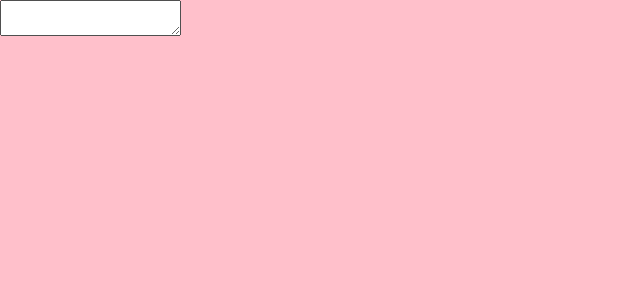
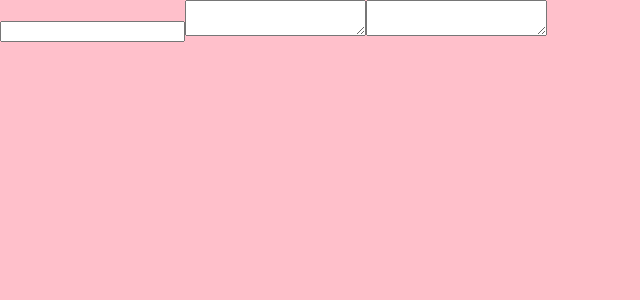
Before and after one commit to taleldayekh/talel.io-frontend, a Next.js app: page /admin/article in a window 1280 px wide. Shown: the top 300 px of the page, without its empty margins (0-640 px from the left). Built offline with nearby package versions, Linux system fonts and the light colour scheme.

Commit message:
Add functions for updating article content

```diff
--- a/tsconfig.json
+++ b/tsconfig.json
@@ -1,6 +1,6 @@
 {
   "compilerOptions": {
-    "target": "es5",
+    "target": "ESNext",
     "lib": ["dom", "dom.iterable", "esnext"],
     "allowJs": true,
     "skipLibCheck": true,
--- a/views/ArticleAdminView/ArticleAdminController.tsx
+++ b/views/ArticleAdminView/ArticleAdminController.tsx
@@ -1,10 +1,30 @@
-import { DragEvent } from 'react';
+import { ChangeEvent, DragEvent } from 'react';
 import AssetsRepository from 'infrastructure/repositories/assets/assets.repository';
 import { ArticleAdminControllerProps } from 'views/ArticleAdminView/interfaces';
+import { ArticleFormFields } from 'views/ArticleAdminView/enums';
 import { isValidImageType, isValidImageSize } from 'utils/image/image-validators';
 
-export default function ArticleAdminController(props: ArticleAdminControllerProps) {
-    const uploadImagesOnDrop = async (event: DragEvent<HTMLTextAreaElement>) => {
+export default function ArticleAdminController({ article, setArticle, render }: ArticleAdminControllerProps) {
+    const updateArticle = (formField: ArticleFormFields, text: string): void => {
+        setArticle({...article, [formField]: text});
+    }
+
+    const updateArticleTitle = (event: ChangeEvent<HTMLInputElement>): void => {
+        const articleTitle = event.target.value;
+        updateArticle(ArticleFormFields.TITLE, articleTitle);
+    }
+
+    const updateArticleDescription = (event: ChangeEvent<HTMLTextAreaElement>): void => {
+        const articleDescription = event.target.value;
+        updateArticle(ArticleFormFields.DESCRIPTION, articleDescription);
+    }
+
+    const updateArticleContent = (event: ChangeEvent<HTMLTextAreaElement>): void => {
+        const articleContent = event.target.value;
+        updateArticle(ArticleFormFields.CONTENT, articleContent);
+    }
+
+    const uploadImagesOnDrop = async (event: DragEvent<HTMLTextAreaElement>): Promise<void> => {
         event.preventDefault();
 
         const imageFiles = Array.from(event.dataTransfer.files);
@@ -30,11 +50,14 @@ export default function ArticleAdminController(props: ArticleAdminControllerProp
                 } else {
                     imageMarkdownString = imageMarkdownString + '\r\n' + '\r\n' + imageMarkdownSyntax;
                 }
+
+                updateArticle(ArticleFormFields.CONTENT, imageMarkdownString);
             } catch (error) {
+                // TODO: Set error for display in UI.
                 console.log(error)
             }
         }
     }
 
-    return props.render(uploadImagesOnDrop);
+    return render(updateArticleTitle, updateArticleDescription, updateArticleContent, uploadImagesOnDrop);
 }
--- a/views/ArticleAdminView/ArticleAdminView.tsx
+++ b/views/ArticleAdminView/ArticleAdminView.tsx
@@ -1,10 +1,20 @@
+import { useState } from 'react';
 import ArticleAdminController from 'views/ArticleAdminView/ArticleAdminController';
+import { Article } from 'views/ArticleAdminView/interfaces';
 import TextField from 'components/TextField/TextField';
 
 export default function ArticleAdminView() {
-    return <ArticleAdminController render={(uploadImageOnDrop) => (
+    const [article, setArticle] = useState<Article>({
+        title:  '',
+        description: '',
+        content: '',
+    });
+
+    return <ArticleAdminController article={article} setArticle={setArticle} render={(updateArticleTitle, updateArticleDescription, updateArticleContent, uploadImagesOnDrop) => (
         <>
-            <TextField multiple onChange={console.log} onDrop={uploadImageOnDrop}/>
+            <TextField onChange={updateArticleTitle}/>
+            <TextField multiple onChange={updateArticleDescription}/>
+            <TextField multiple onChange={updateArticleContent} onDrop={uploadImagesOnDrop}/>
         </>
     )}/>
 }
--- /dev/null
+++ b/views/ArticleAdminView/enums/article-form-fields.enum.ts
@@ -0,0 +1,5 @@
+export enum ArticleFormFields {
+    TITLE = 'title',
+    DESCRIPTION = 'description',
+    CONTENT = 'content',
+}
--- /dev/null
+++ b/views/ArticleAdminView/enums/index.ts
@@ -0,0 +1 @@
+export * from 'views/ArticleAdminView/enums/article-form-fields.enum';
--- /dev/null
+++ b/views/ArticleAdminView/interfaces/article.interface.ts
@@ -0,0 +1,5 @@
+export interface Article {
+    title: string;
+    description: string;
+    content: string;
+}
--- a/views/ArticleAdminView/interfaces/index.ts
+++ b/views/ArticleAdminView/interfaces/index.ts
@@ -1 +1,2 @@
+export * from 'views/ArticleAdminView/interfaces/article.interface';
 export * from 'views/ArticleAdminView/interfaces/article-admin-controller-props.interface';
```
Also changed, not shown: views/ArticleAdminView/interfaces/article-admin-controller-props.interface.ts (+8 -2 lines).
